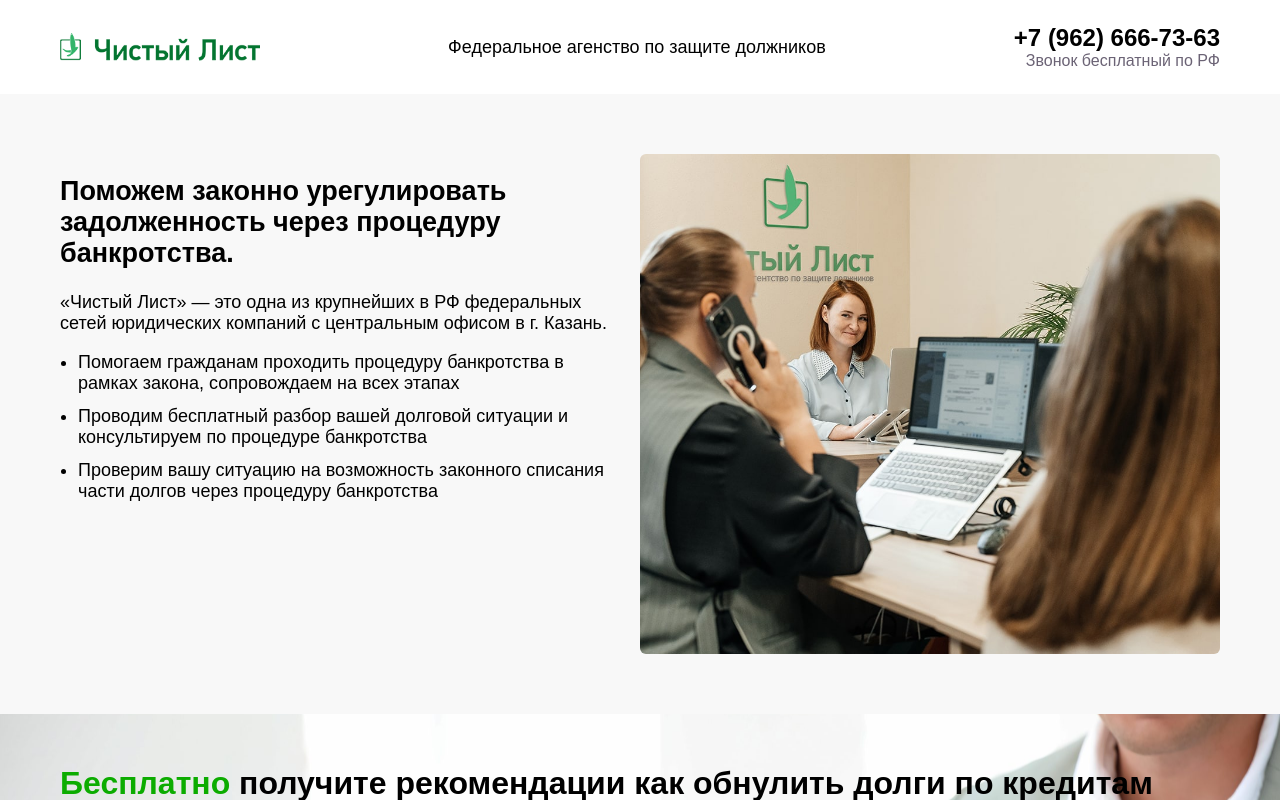
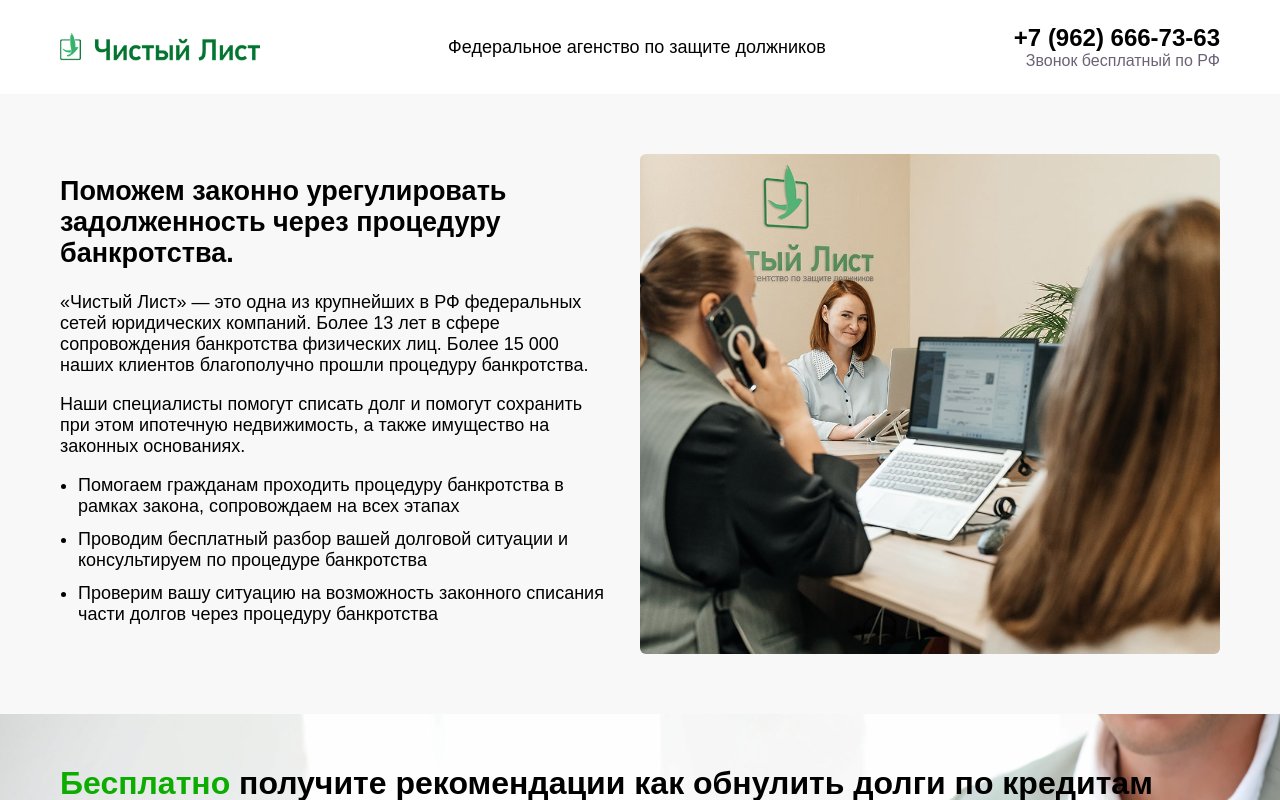
Before and after one commit to andissun1/chlist, a React (Vite) app in the folder client/: page / in a window 1280 px wide. Shown: the top 800 px of the page. Built offline with nearby package versions, Linux system fonts and the light colour scheme.

Commit message:
Обновления по запросу заказчика

```diff
--- a/client/src/components/AboutUs/AboutUs.tsx
+++ b/client/src/components/AboutUs/AboutUs.tsx
@@ -11,7 +11,12 @@
 
           <p>
             «Чистый Лист» — это одна из крупнейших в РФ федеральных сетей юридических
-            компаний с центральным офисом в г. Казань.
+            компаний. Более 13 лет в сфере сопровождения банкротства физических лиц. Более
+            15 000 наших клиентов благополучно прошли процедуру банкротства.
+            <p>
+              Наши специалисты помогут списать долг и помогут сохранить при этом ипотечную
+              недвижимость, а также имущество на законных основаниях.
+            </p>
           </p>
 
           <ul className={style.process}>
--- a/client/src/components/Questionnaire/Questionnaire.tsx
+++ b/client/src/components/Questionnaire/Questionnaire.tsx
@@ -44,10 +44,6 @@
       'Звонят часто',
       'Приходят на работу и домой',
     ],
-  },
-  сommunicationPreferences: {
-    title: 'Как удобнее общаться?',
-    answers: ['Звонок/СМС', 'Telegram', 'VK'],
   },
 };
 
@@ -102,7 +98,7 @@
 
         <button
           className={style.nextButton}
-          onClick={activeSlide === 4 ? toggleForm : nextStep}
+          onClick={activeSlide === 3 ? toggleForm : nextStep}
         >
           ДАЛЕЕ
         </button>
```
Also changed, not shown: 1 other file (tests, documents, lock files or other folders).
